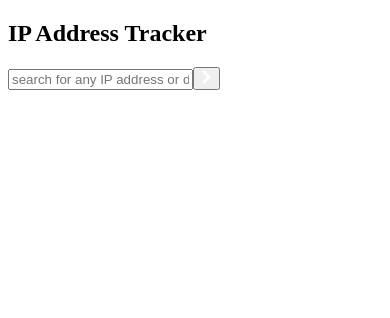
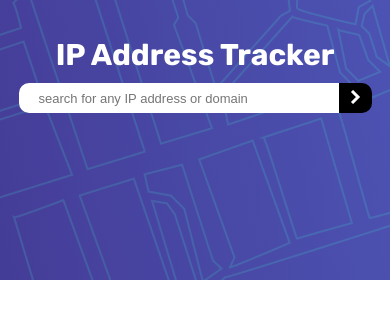
Before and after one commit to filipslunsky/ip-finder, a React (Vite) app in the folder client/: page / in a window 390 px wide. Shown: the top 318 px of the page. Built offline with nearby package versions, Linux system fonts and the light colour scheme.

Commit message:
styling for desktop and mobile added

```diff
--- a/client/index.html
+++ b/client/index.html
@@ -3,6 +3,9 @@
   <head>
     <meta charset="UTF-8" />
     <link rel="icon" type="image/png" sizes="32x32" href="./src/assets/img/favicon-32x32.png">
+    <link rel="preconnect" href="https://fonts.googleapis.com">
+    <link rel="preconnect" href="https://fonts.gstatic.com" crossorigin>
+    <link href="https://fonts.googleapis.com/css2?family=Rubik:ital,wght@0,300..900;1,300..900&display=swap" rel="stylesheet">
     <meta name="viewport" content="width=device-width, initial-scale=1.0" />
     <title>IP Address Finder</title>
   </head>
--- a/client/src/App.jsx
+++ b/client/src/App.jsx
@@ -1,4 +1,5 @@
 import Location from "./features/location/Location";
+import './app.css';
 
 function App() {
   return (
--- /dev/null
+++ b/client/src/app.css
@@ -0,0 +1,22 @@
+* {
+    margin: 0;
+    padding: 0;
+}
+
+#root {
+    margin: 0;
+    padding: 0;
+}
+
+body {
+    font-family: "Rubik", sans-serif;
+    background-image: url('./assets/img/pattern-bg-desktop.png');
+    background-repeat: no-repeat;
+}
+
+/* mobile size devices*/
+@media (max-width: 375px) {
+    body {
+        background-image: url('./assets/img/pattern-bg-mobile.png');
+    }
+}
--- a/client/src/features/location/Map.jsx
+++ b/client/src/features/location/Map.jsx
@@ -4,6 +4,7 @@ import L from 'leaflet';
 import { useSelector } from 'react-redux';
 import markerIcon from '../../assets/img/icon-location.svg';
 import markerShadow from 'leaflet/dist/images/marker-shadow.png';
+import './map.css';
 
 const customIcon = new L.Icon({
   iconUrl: markerIcon,
@@ -28,6 +29,8 @@ const Map = () => {
   const position = [data.lat, data.lon];
 
   return (
+    <>
+      <div className="mainMapContainer">
         <MapContainer center={position} zoom={13} style={{ height: '100vh', width: '100%' }}>
           <TileLayer
             attribution='&copy; <a href="https://www.openstreetmap.org/copyright">OpenStreetMap</a> contributors'
@@ -37,6 +40,8 @@ const Map = () => {
             <Popup>Right here</Popup>
           </Marker>
         </MapContainer>
+      </div>
+    </>
   );
 };
 
--- a/client/src/features/location/Results.jsx
+++ b/client/src/features/location/Results.jsx
@@ -1,4 +1,5 @@
 import { useSelector } from "react-redux";
+import './results.css';
 
 const Results = () => {
     const data = useSelector(state => state.location.apiResponse);
--- a/client/src/features/location/Search.jsx
+++ b/client/src/features/location/Search.jsx
@@ -2,6 +2,7 @@ import { useRef } from "react";
 import { useDispatch } from "react-redux";
 import rightArrowIcon from '../../assets/img/icon-arrow.svg';
 import { getLocation } from "./state/slice";
+import './search.css';
 
 const Search = () => {
     const searchRef = useRef();
@@ -17,10 +18,12 @@ const Search = () => {
         <>
             <div className="mainSearchContainer">
                 <h2 className="searchHeading">IP Address Tracker</h2>
-                <input ref={searchRef} type="text" placeholder="search for any IP address or domain" />
-                <button onClick={handleSearch}>
-                    <img src={rightArrowIcon} alt="right arrow icon" />
-                </button>
+                <div className="searchBarContainer">
+                    <input className="searchInput" ref={searchRef} type="text" placeholder="search for any IP address or domain" />
+                    <button className="searchButton" onClick={handleSearch}>
+                        <img src={rightArrowIcon} alt="right arrow icon" />
+                    </button>
+                </div>
             </div>
         </>
     );
--- /dev/null
+++ b/client/src/features/location/map.css
@@ -0,0 +1,10 @@
+.mainMapContainer {
+    position: relative;
+    z-index: 0;
+}
+
+@media (max-width: 375px) {
+    .mainMapContainer {
+        top: 150px;
+    }
+}
--- /dev/null
+++ b/client/src/features/location/results.css
@@ -0,0 +1,57 @@
+.mainResultsContainer {
+    display: flex;
+    background-color: white;
+    flex-wrap: wrap;
+    z-index: 1;
+    min-height: 120px;
+    height: auto;
+    justify-content: space-between;
+    align-items: flex-start;
+    width: 80%;
+    position: absolute;
+    top: 130px;
+    left: 10%;
+    border-radius: 15px;
+    padding: 0 30px;
+}
+
+.resultItemContainer {
+    min-width: 200px;
+    margin-top: 15px;
+    width: 20%;
+    border-right: 2px solid hsl(0, 0%, 90%);
+    height: 90px;
+}
+
+.resultItemContainer:last-child {
+    border: none;
+}
+
+.resultItemName{
+    color: hsl(0, 0%, 59%);
+    font-size: 10px;
+    margin-bottom: 5px;
+}
+
+.resultItemValue {
+    font-size: 100%;
+}
+
+@media (max-width: 375px) {
+    .mainResultsContainer {
+        flex-direction: column;
+        justify-content: space-around;
+        align-items: center;
+        position: absolute;
+        width: 77%;
+        top: 150px;
+        left: 3%;
+        height: 400px;
+    }
+
+    .resultItemContainer {
+        border: none;
+        width: 100%;
+        height: 20%;
+    }
+}
--- /dev/null
+++ b/client/src/features/location/search.css
@@ -0,0 +1,55 @@
+.mainSearchContainer {
+    display: flex;
+    flex-direction: column;
+    align-items: center;
+    height: 150px;
+    justify-content: center;
+}
+
+.searchHeading {
+    color: white;
+    margin-bottom: 10px;
+    font-size: 30px;
+}
+
+.searchBarContainer {
+    display: flex;
+    justify-content: center;
+}
+
+.searchInput {
+    width: 300px;
+    height: 30px;
+    padding-left: 20px;
+    font-size: 13px;
+    border: none;
+    border-radius: 10px 0 0 10px;
+    cursor: pointer;
+}
+
+.searchButton {
+    width: 33px;
+    border: none;
+    border-radius: 0 10px 10px 0;
+    background-color: black;
+    cursor: pointer;
+}
+
+.searchButton:hover {
+    background-color: hsl(0, 0%, 17%);
+}
+
+@media (max-width: 375px) {
+    .searchBarContainer {
+        width: 94%;
+    }
+
+    .searchInput, .searchButton {
+        height: 50px;
+    }
+
+    .searchInput {
+        font-size: 18px;
+        padding-left: 25px;
+    }
+}
```
Lines whose indentation alone changed are shown as unchanged.
